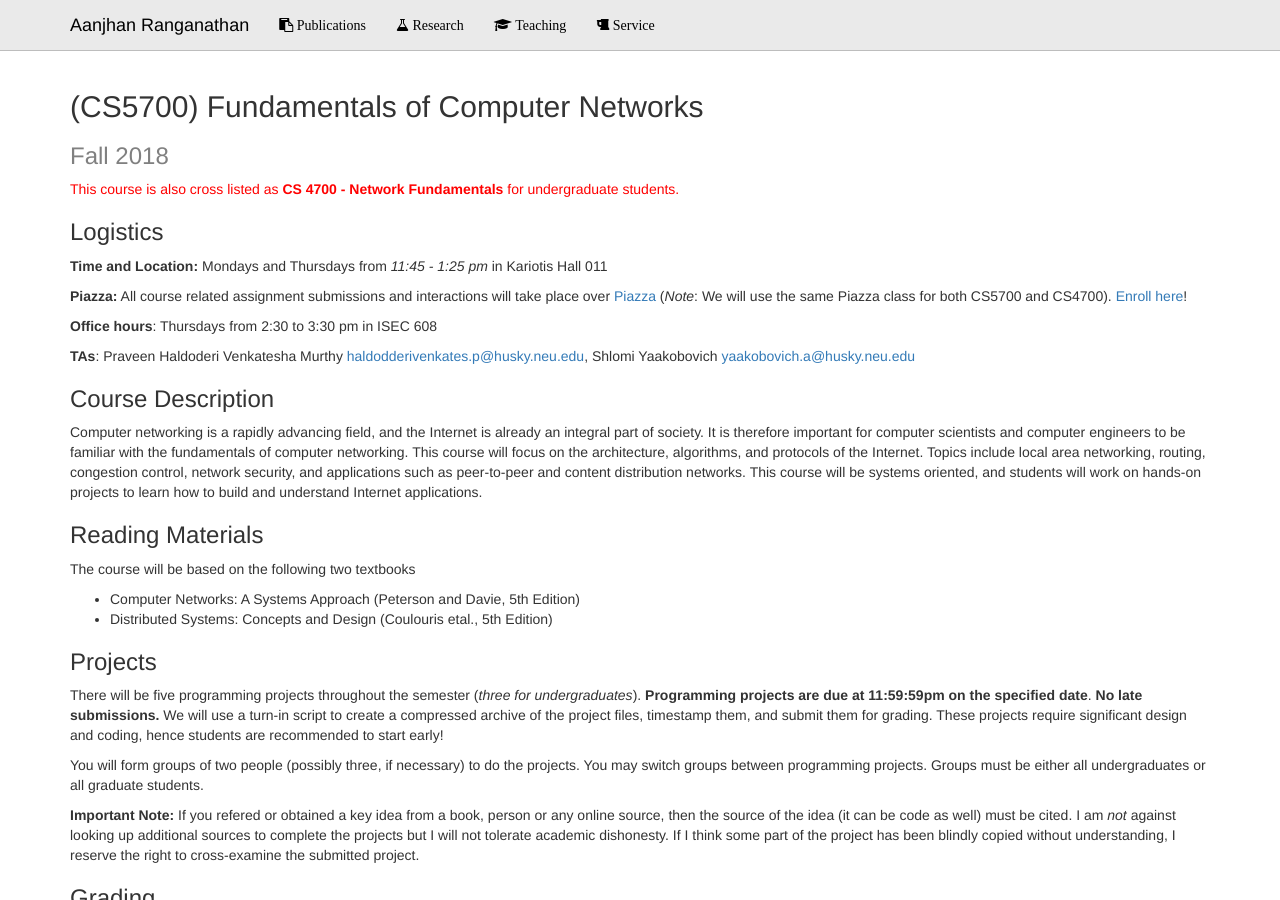
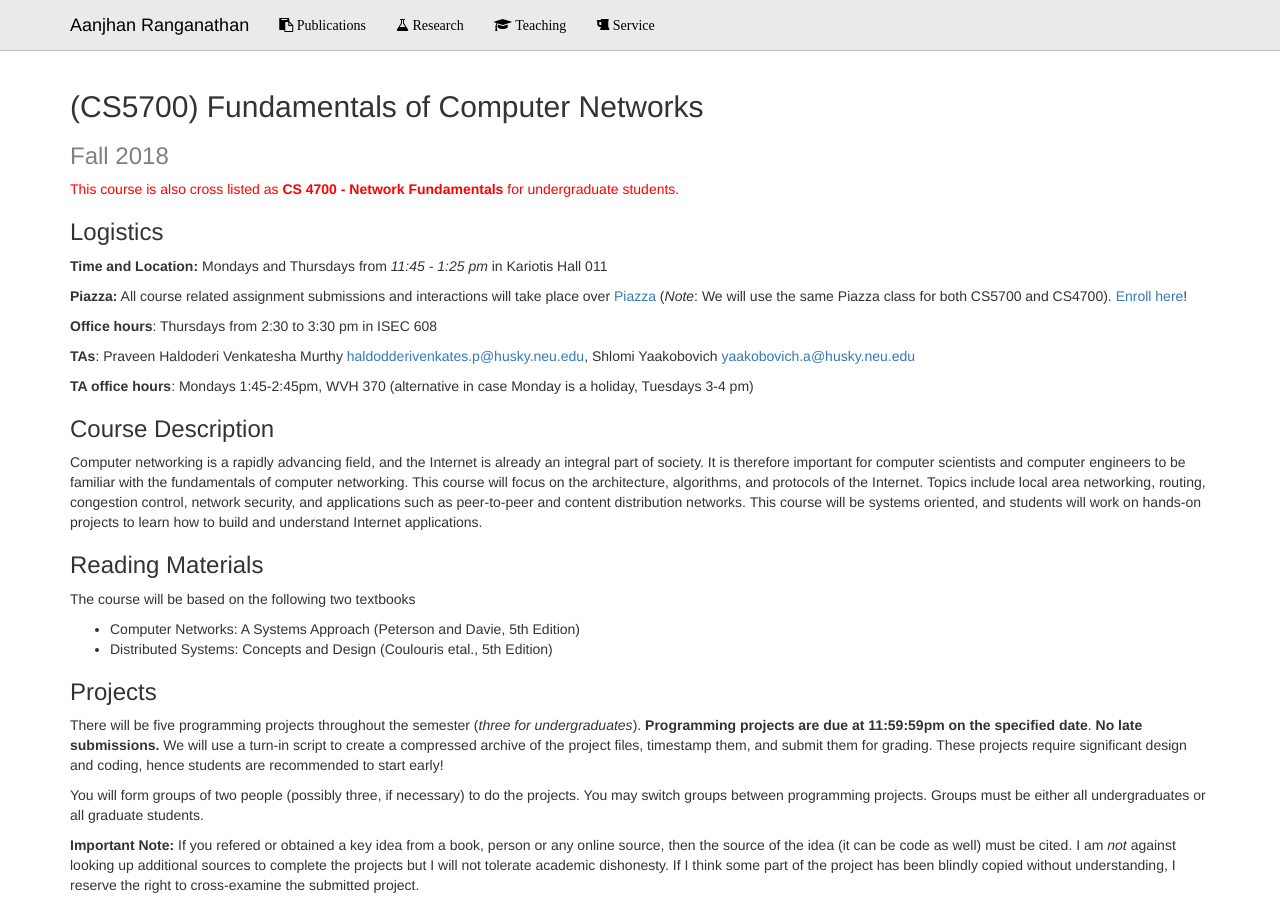
Before and after one commit to aanjhan/mywebsite, a Jekyll site: the page built from teaching/courses/fall18/index.md, in a window 1280 px wide and 900 px high. Built offline with Jekyll 4.4.1, drawn with Linux system fonts in a browser that asks for light colours.

Commit message:
updated office hours

```diff
--- a/teaching/courses/fall18/index.md
+++ b/teaching/courses/fall18/index.md
@@ -16,6 +16,8 @@ layout: fullpage
 **Office hours**: Thursdays from 2:30 to 3:30 pm in ISEC 608
 
 **TAs**: Praveen Haldoderi Venkatesha Murthy  <haldodderivenkates.p@husky.neu.edu>, Shlomi Yaakobovich <yaakobovich.a@husky.neu.edu>
+
+**TA office hours**: Mondays 1:45-2:45pm, WVH 370 (alternative in case Monday is a holiday, Tuesdays 3-4 pm)
 
 ### Course Description
 
```
Also changed, not shown: 7 other files.
